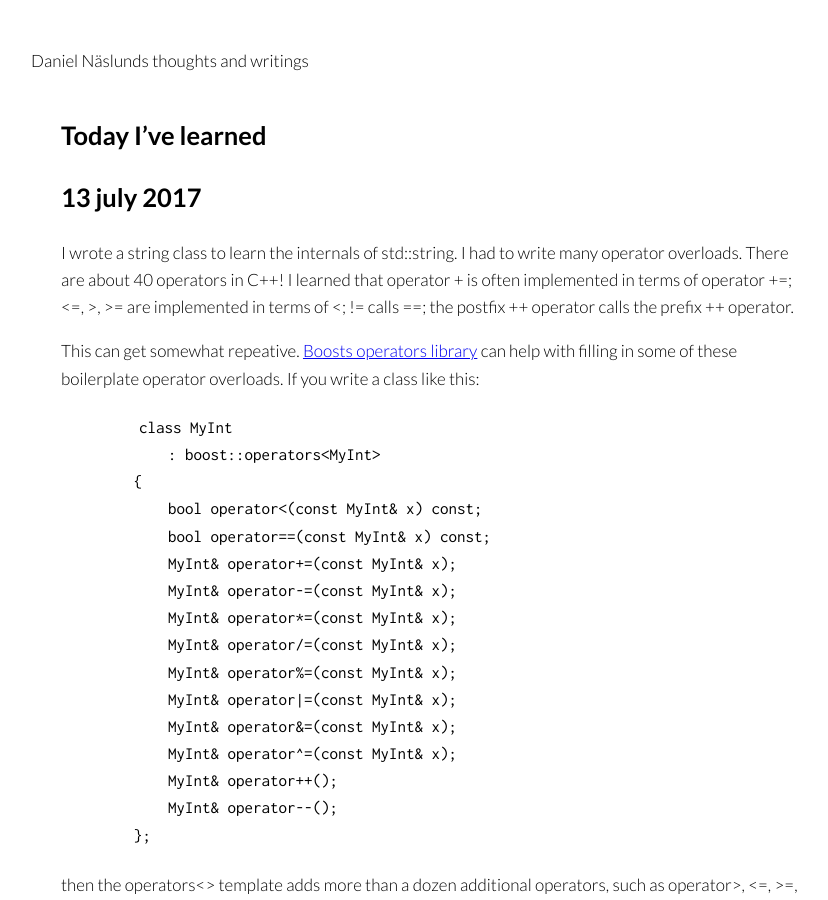
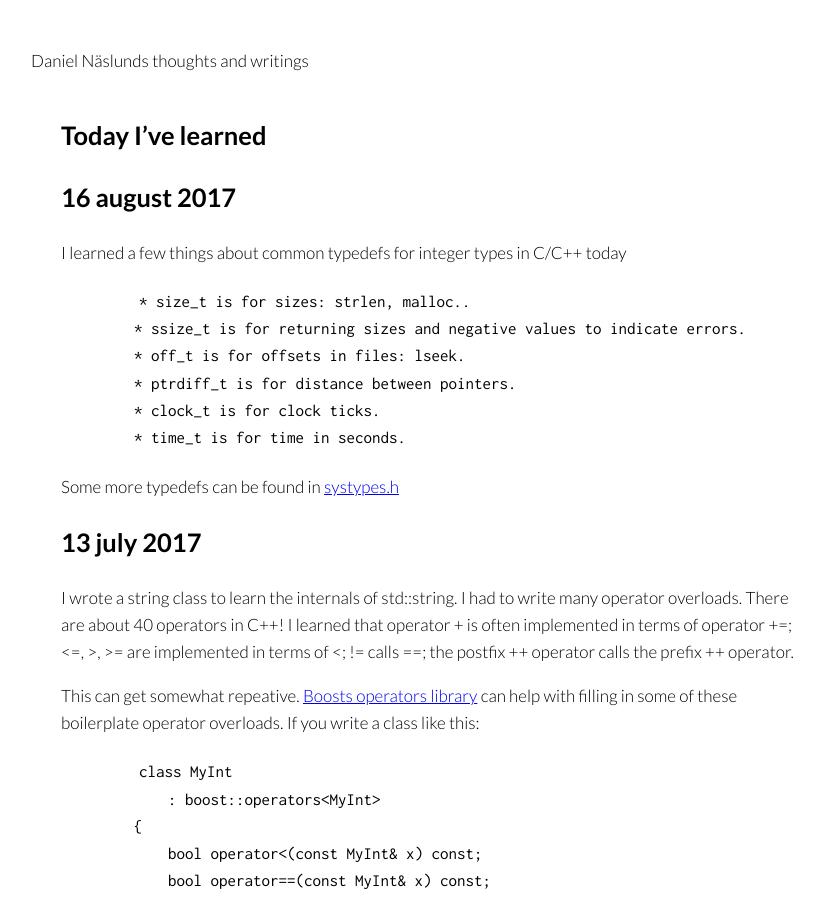
Before and after one commit to dannas/dannas.github.com, a Jekyll site: the page built from TIL.markdown, in a window 1280 px wide and 900 px high. Shown: the whole window, without its empty margins (209-1037 px from the left). Built offline with Jekyll 4.4.1, drawn with Linux system fonts in a browser that asks for light colours; our own code applies the rules of GitHub Pages for plain Markdown files.

Commit message:
Another TIL

```diff
--- a/TIL.markdown
+++ b/TIL.markdown
@@ -1,4 +1,16 @@
 # Today I've learned
+
+## 16 august 2017
+I learned a few things about common typedefs for integer types in C/C++ today
+
+    * size_t is for sizes: strlen, malloc..
+    * ssize_t is for returning sizes and negative values to indicate errors.
+    * off_t is for offsets in files: lseek.
+    * ptrdiff_t is for distance between pointers.
+    * clock_t is for clock ticks.
+    * time_t is for time in seconds.
+
+Some more typedefs can be found in [systypes.h](http://pubs.opengroup.org/onlinepubs/007908775/xsh/systypes.h.html)
 
 ## 13 july 2017
 I wrote a string class to learn the internals of std::string. I had to write
```
